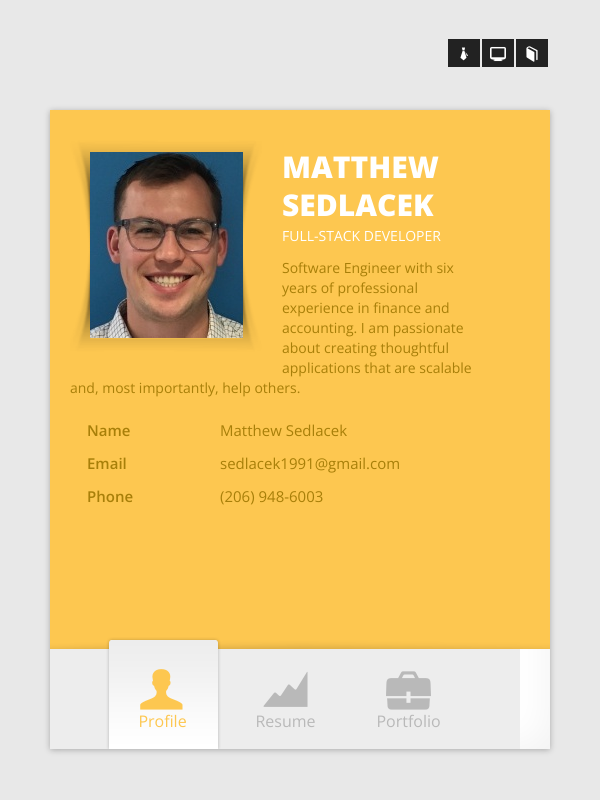
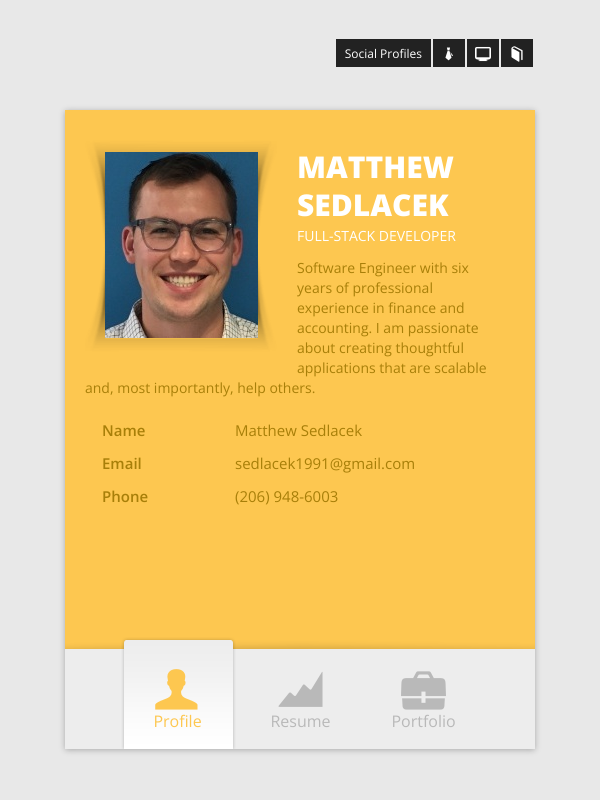
Before and after one commit to matthewsedlacek/portfolio_website, a PHP site: page / in a window 600 px wide. Run offline with PHP 8.4, Linux system fonts and the light colour scheme; some libraries are stand-ins or nearby versions.

Commit message:
changes social text display

```diff
--- a/css/style.css
+++ b/css/style.css
@@ -1064,7 +1064,7 @@ div.footer .copyright {
 /* Mobile Landscape Size to Tablet Portrait (devices and browsers) */
 @media only screen and (min-width: 480px) and (max-width: 767px) {
 	#container {
-		width:500px;
+		width:470px;
 	}
 	/*-------------------------------------------------------*/
 		/* Top Section */
@@ -1084,9 +1084,9 @@ div.footer .copyright {
 	.socialicons {
 		margin-top:9px;
 	}
-	.socials-text {
+	/* .socials-text {
 		display:none !important;
-	}
+	} */
 	/*-------------------------------------------------------*/
 		/* Profile Section */
 	/*-------------------------------------------------------*/
```
